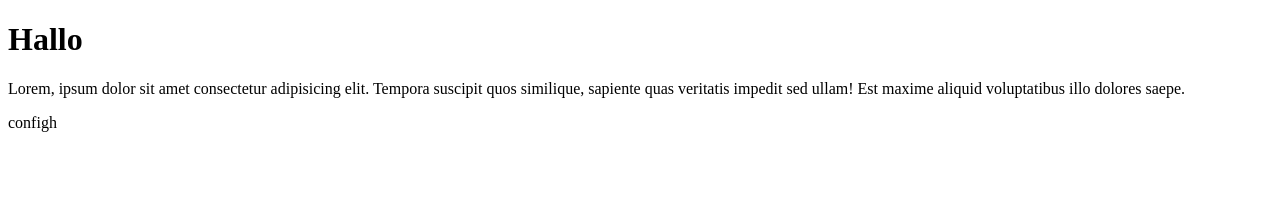
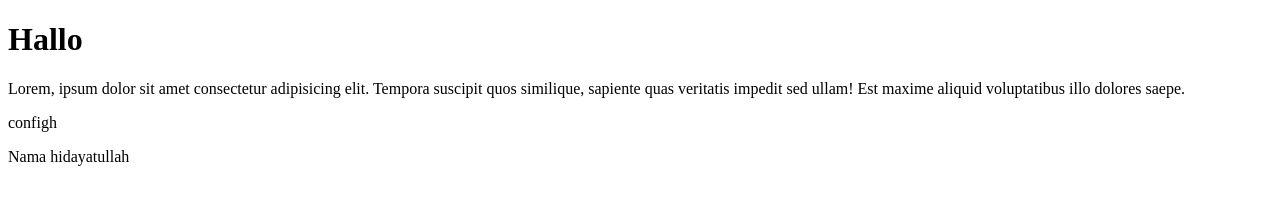
Before and after one commit to hidayatullah94/testing, a plain HTML site: page index.html in a window 1280 px wide. Drawn offline with Linux system fonts and the light colour scheme.

Commit message:
perkenalan

```diff
--- a/index.html
+++ b/index.html
@@ -8,8 +8,13 @@
   </head>
   <body>
     <h1>Hallo</h1>
-    <p>Lorem, ipsum dolor sit amet consectetur adipisicing elit. Tempora suscipit quos similique, sapiente quas veritatis impedit sed ullam! Est maxime aliquid voluptatibus illo dolores saepe.</p>
+    <p>
+      Lorem, ipsum dolor sit amet consectetur adipisicing elit. Tempora suscipit
+      quos similique, sapiente quas veritatis impedit sed ullam! Est maxime
+      aliquid voluptatibus illo dolores saepe.
+    </p>
 
- configh
+    configh
+    <p>Nama hidayatullah</p>
   </body>
 </html>
```
